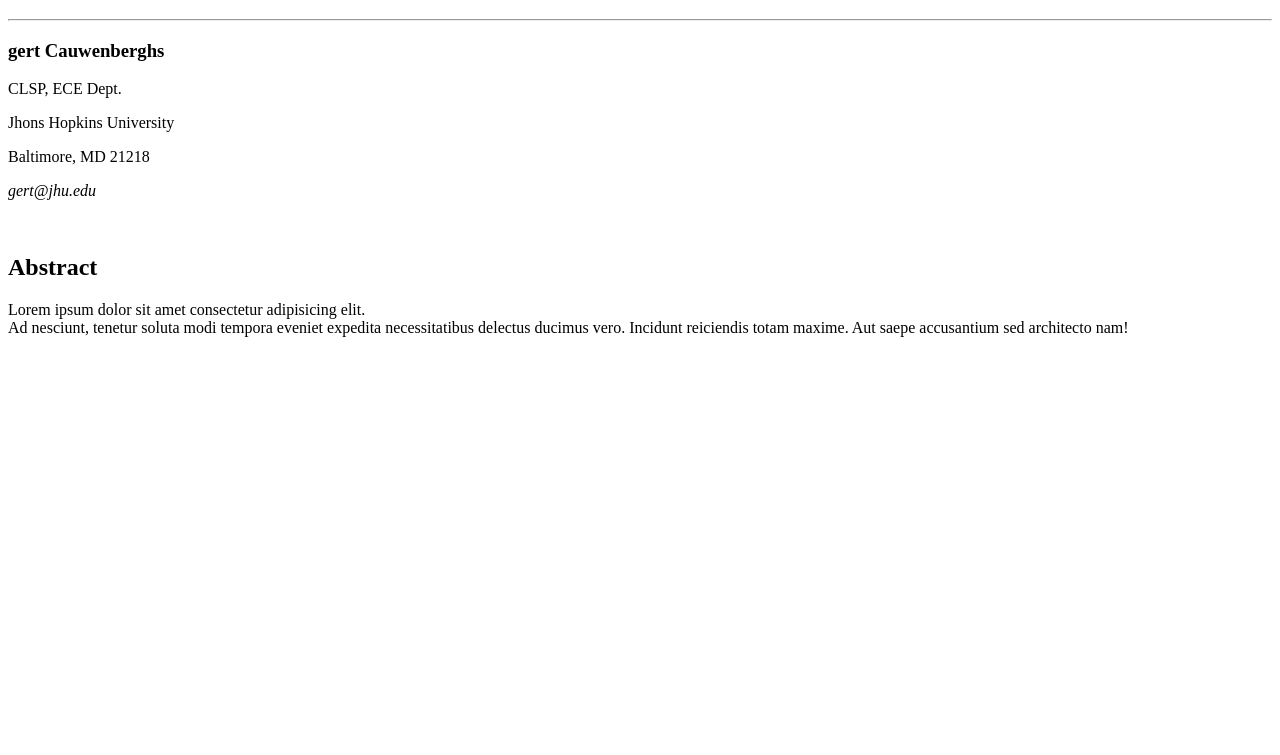
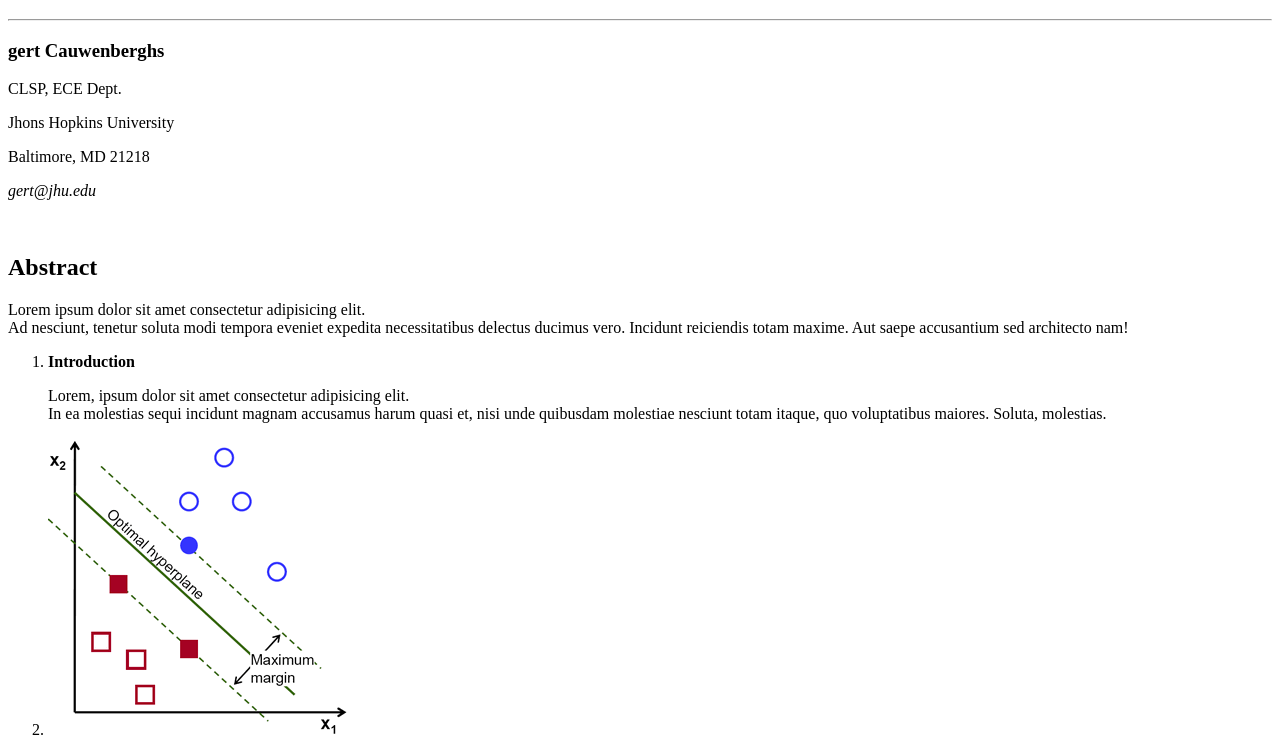
Before and after one commit to EneaSema/paper.html, a plain HTML site: page index.html in a window 1280 px wide. Shown: the part 61-816 px from the top of the page. Drawn offline with Linux system fonts and the light colour scheme.

Commit message:
add introduction and imagine

```diff
--- a/index.html
+++ b/index.html
@@ -1,17 +1,18 @@
 <!DOCTYPE html>
 <html lang="en">
+
 <head>
     <meta charset="UTF-8">
     <meta name="viewport" content="width=device-width, initial-scale=1.0">
     <title>Paper esercizio</title>
 </head>
+
 <body>
 
-    <h1> Incremental and Decremental Support vector machine Learning</h1>
-
+    <h1>Incremental and Decremental Support vector machine Learning</h1>
     <hr />
 
-    <h3> gert Cauwenberghs</h3>
+    <h3>gert Cauwenberghs</h3>
 
     <p> CLSP, ECE Dept.</p>
     <p> Jhons Hopkins University</p>
@@ -21,8 +22,21 @@
     <br />
 
     <h2>Abstract</h2>
-    <p>Lorem ipsum dolor sit amet consectetur adipisicing elit. <br/>
-       Ad nesciunt, tenetur soluta modi tempora eveniet expedita necessitatibus delectus ducimus vero. Incidunt reiciendis totam maxime. Aut saepe accusantium sed architecto nam!</p>
+    <p>Lorem ipsum dolor sit amet consectetur adipisicing elit. <br />
+        Ad nesciunt, tenetur soluta modi tempora eveniet expedita necessitatibus delectus ducimus vero. Incidunt
+        reiciendis totam maxime. Aut saepe accusantium sed architecto nam!
+    </p>
+
+    <ol>
+
+        <li> <strong>Introduction</strong></li>
+        <p>Lorem, ipsum dolor sit amet consectetur adipisicing elit. <br />
+            In ea molestias sequi incidunt magnam accusamus harum quasi et, nisi unde quibusdam molestiae nesciunt totam itaque, quo voluptatibus maiores. Soluta, molestias.
+        </p>
+        <li> <img src="./imagine/optimal-hyperplane.png" alt=""></li>
+
+    </ol>
 
 </body>
+
 </html>
```
